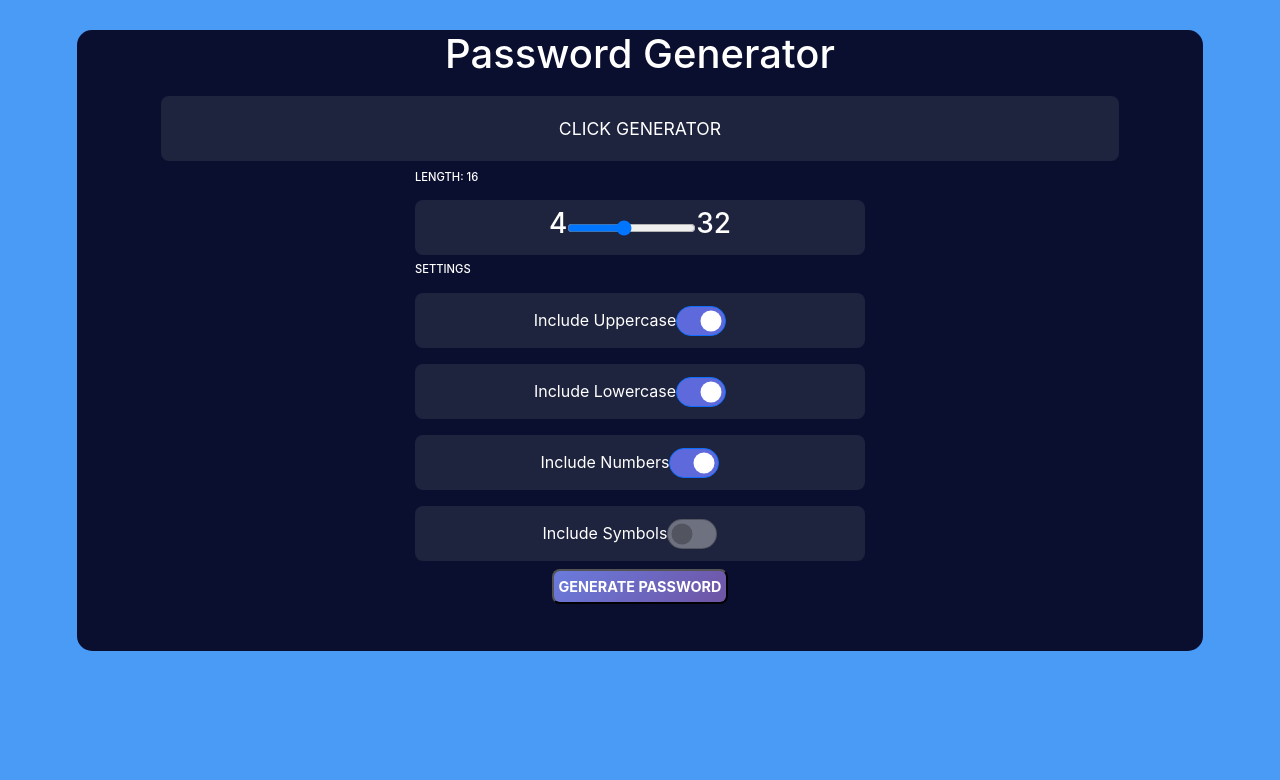
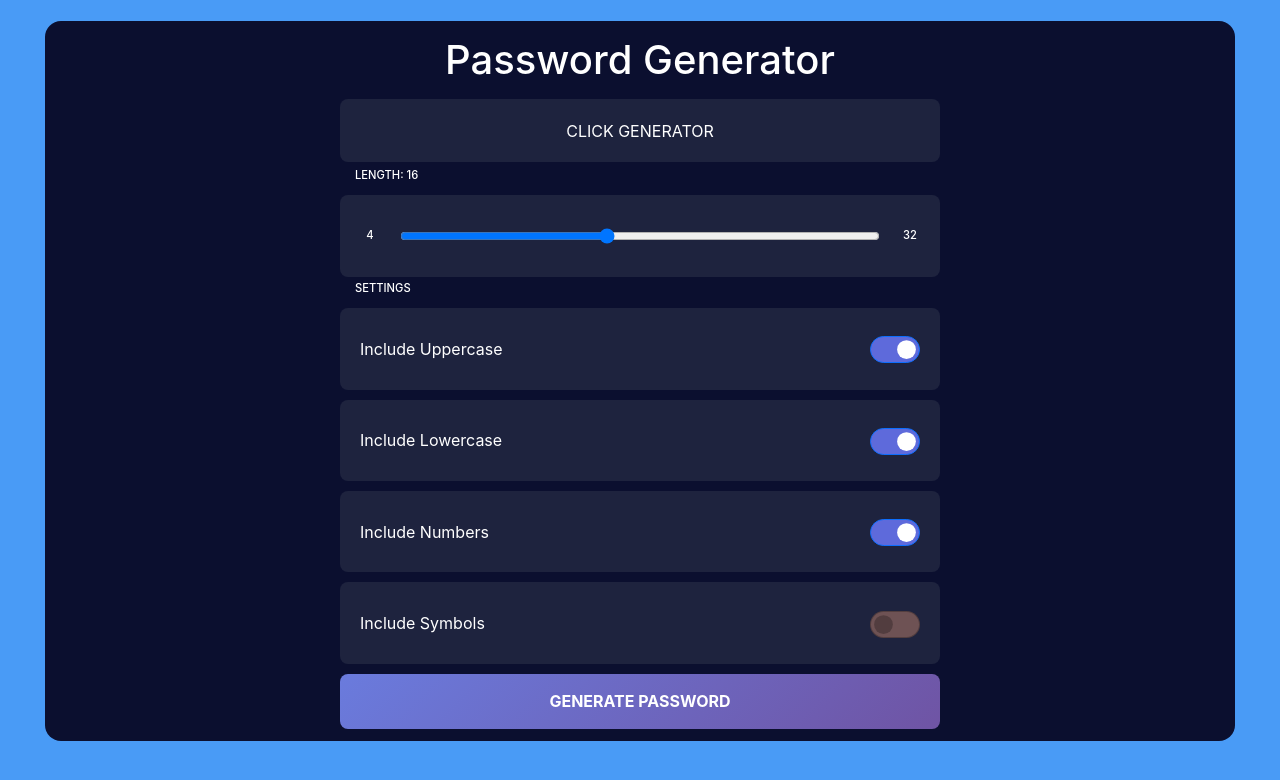
Before and after one commit to tryber/exercise-password-generator, a React (Create React App) app: page / in a window 1280 px wide. Shown: the top 780 px of the page. Built offline with nearby package versions, Linux system fonts and the light colour scheme.

Commit message:
codigo refatorado. local storage setado.

```diff
--- a/package.json
+++ b/package.json
@@ -14,6 +14,7 @@
     "react-dom": "^17.0.2",
     "react-redux": "^8.0.1",
     "react-scripts": "4.0.3",
+    "redux": "^4.2.0",
     "styled-components": "^5.3.5",
     "web-vitals": "^2.1.4"
   },
--- a/src/App.css
+++ b/src/App.css
@@ -1,9 +1,8 @@
 .App {
+  align-items: center;
+  background-color: #499bf6;
   display: flex;
   justify-content: center;
-  align-items: center;
-  text-align: center;
-  width: 100%;
-  z-index: 10;
-    background-color: #499bf6;
+  height: 100vh;
+  z-index: -10;
 }
--- a/src/components/FormGenerator.jsx
+++ b/src/components/FormGenerator.jsx
@@ -60,9 +60,9 @@ export const FormGenerator = () => {
 
         <label htmlFor="upper" className="checkbox">
           <span>Include Uppercase</span>
-          <div class="form-check form-switch">
+          <div className="form-check form-switch">
             <input
-              class="form-check-input"
+              className="form-check-input"
               onChange={ handleChange }
               checked={ config.upper } type="checkbox" name="upper" id="upper" />
           </div>
@@ -70,9 +70,9 @@ export const FormGenerator = () => {
 
         <label htmlFor="lower" className="checkbox">
           <span>Include Lowercase</span>
-          <div class="form-check form-switch">
+          <div className="form-check form-switch">
             <input
-              class="form-check-input"
+              className="form-check-input"
               onChange={ handleChange }
               checked={ config.lower } type="checkbox" name="lower" id="lower" />
           </div>
@@ -80,9 +80,9 @@ export const FormGenerator = () => {
 
         <label htmlFor="numbers" className="checkbox">
           <span>Include Numbers</span>
-          <div class="form-check form-switch">
+          <div className="form-check form-switch">
             <input
-              class="form-check-input"
+              className="form-check-input"
               onChange={ handleChange }
               checked={ config.numbers } type="checkbox" name="numbers" id="numbers" />
           </div>
@@ -90,9 +90,9 @@ export const FormGenerator = () => {
 
         <label htmlFor="symbols" className="checkbox">
           <span>Include Symbols</span>
-          <div class="form-check form-switch">
+          <div className="form-check form-switch">
             <input
-              class="form-check-input"
+              className="form-check-input"
               onChange={ handleChange }
               checked={ config.symbols } type="checkbox" name="symbols" id="symbols" />
           </div>
--- a/src/components/styled.js
+++ b/src/components/styled.js
@@ -3,52 +3,72 @@ import styled from 'styled-components'
 export const Container = styled.div`
   align-items: center;
   background-color: #0b0f2f;
-  border-radius: 15px;
+  border-radius: 16px;
+  box-sizing: border-box;
   color: white;
   display: flex;
   flex-direction: column;
-  height: 80%;
-  justify-content: space-evenly;
-  margin-top: 30px;
-  width: 88%;
+  height: 90%;
+  justify-content: space-between;
+  margin-bottom: 3%;
+  width: 93%;
+
+  h1 {
+    margin-top: 15px;
+  }
 `
 
 export const Form = styled.form`
   align-items: center;
   display: flex;
   flex-direction: column;
-  height: 60vh;
-  max-width: 500px;
-  width: 95%;
+  flex: 1;
+  font-size: 1rem;
+  justify-content: space-between;
+  max-width: 600px;
+  width: 85%;
+
+  input[type="range"] {
+    width: 80%;
+  }
+
+  h3 {
+    flex: 1;
+    font-size: 0.7rem;
+    text-align: center;
+    margin: auto 0;
+  }
 
   h4 {
+    font-size: 0.7rem;
     text-align: start;
-    width: 90%;
-    font-size: 0.7rem;
+    width: 95%;
   }
 
   label {
+    align-items: center;
+    background-color: #1e233e;
+    border-radius: 8px;
     display: flex;
-    justify-content: center;
-    align-items: center;
-    width: 90%;
-    height: 55px;
-    background-color: #1e233e;
-    margin: 8px 0;
-    border-radius: 8px;
+    flex: 1;
+    justify-content: space-between;
+    margin: 5px;
+    width: 100%;
+
+    span {
+      margin-left: 20px;
+    }
 
     .form-check {
+        align-items: center;
+        color: white;
         display: flex;
-        align-items: center;
-        width: fit-content;
-        color: white;
         margin-right: 20px;
 
       input[type="checkbox"] {
-          height: 30px;
+          background-color: #6e5254;
+          height: 27px;
           width: 50px;
-          background-color: #6e7180;
-          color: white;
 
       &:checked {
           background-color: #5e6adb;
@@ -61,22 +81,28 @@ export const Form = styled.form`
 export const DivPass = styled.h2`
   background-color: #1e233e;
   border-radius: 8px;
-  font-size: 1.1rem;
+  font-size: 1rem;
   font-weight: normal;
-  height: 65px;
+  height: 63px;
   line-height: 65px;
-  margin: 10px 0;
-  overflow-x: auto;
+  margin: 7px 0;
+  text-align: center;
+  display: inline-block;
+  overflow: hidden;
   width: 85%;
+  max-width: 600px;
 `
 
 export const BtnGenerator = styled.button`
   background: linear-gradient(-45deg, rgb(111, 84, 164), rgb(106, 123, 221));
-  counter-reset: white;
-  padding: 5px;
-  font-size: 0.9rem;
-  font-weight: bold;
+  border-radius: 8px;
+  border: none;
   color: #fff;
-  border-radius: 8px;
-  margin-bottom: 25px;
+  font-size: 1rem;
+  font-weight: 700;
+  height: 55px;
+  margin: 5px 0 12px 0;
+  object-fit:  fit-content;
+  padding: 8px;
+  width: 100%;
 `
--- a/src/features/setPassword.js
+++ b/src/features/setPassword.js
@@ -8,6 +8,7 @@ export const setConfigSlice = createSlice({
 
   reducers: {
     setPassword: (state, action) => {
+      localStorage.setItem('pass', JSON.stringify(action.payload));
       state.password = action.payload;
     },
   },
--- a/src/index.css
+++ b/src/index.css
@@ -1,8 +1,6 @@
 body {
   margin: 0;
-  font-family: -apple-system, BlinkMacSystemFont, 'Segoe UI', 'Roboto', 'Oxygen',
-    'Ubuntu', 'Cantarell', 'Fira Sans', 'Droid Sans', 'Helvetica Neue',
-    sans-serif;
+  font-family: -apple-system, BlinkMacSystemFont, 'Segoe UI', Roboto, Oxygen, Ubuntu, Cantarell, 'Open Sans', 'Helvetica Neue', sans-serif;
   -webkit-font-smoothing: antialiased;
   -moz-osx-font-smoothing: grayscale;
   z-index: -1;
```
Also changed, not shown: 1 other file (tests, documents, lock files or other folders).
